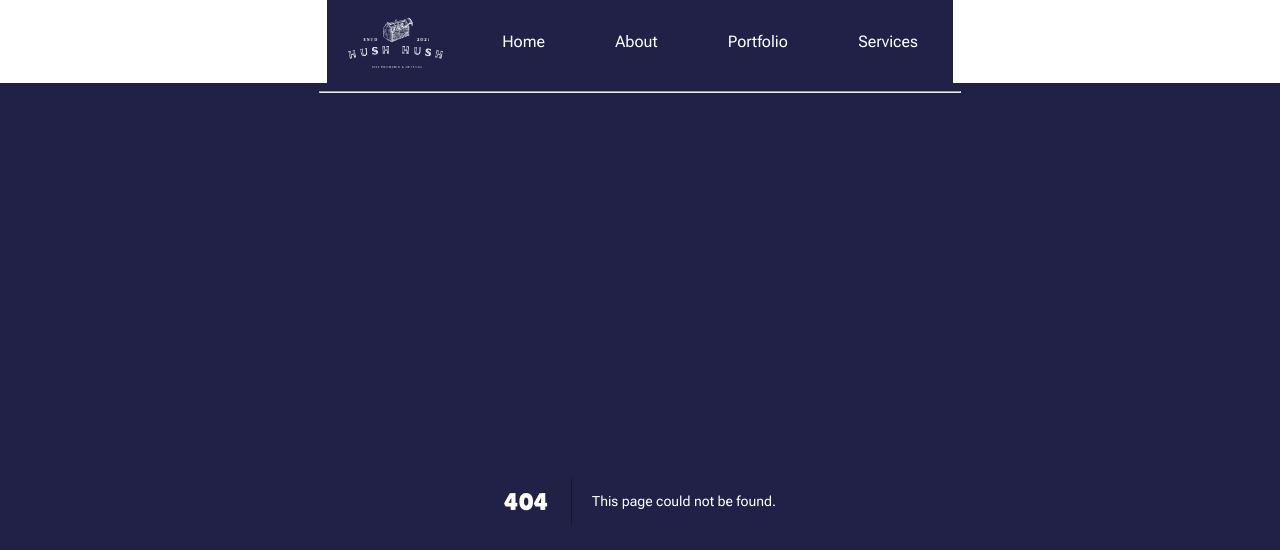
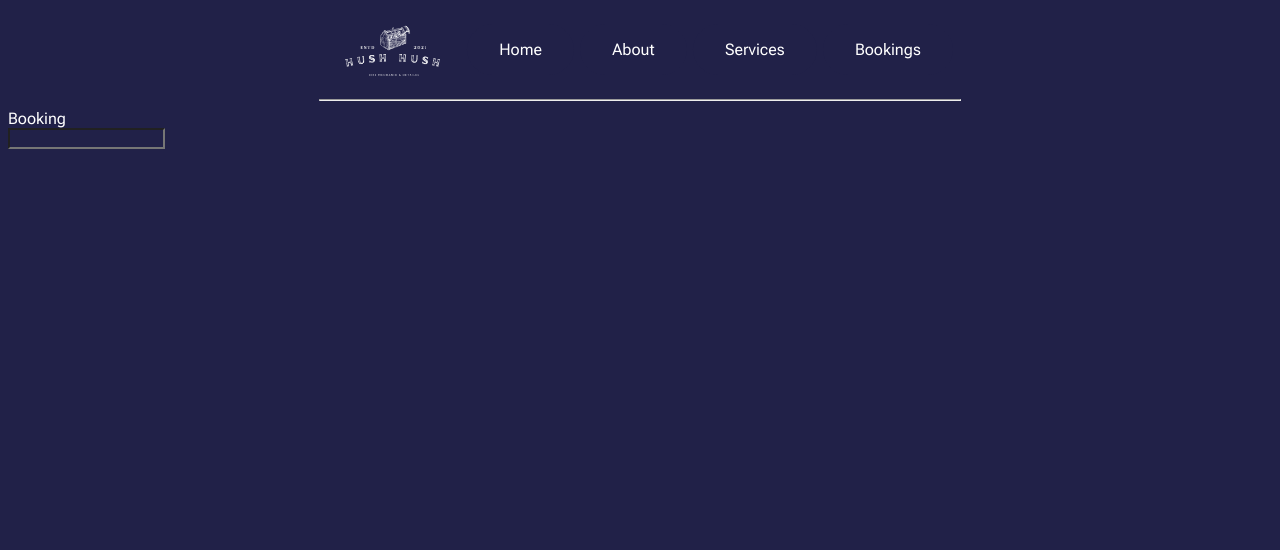
Before and after one commit to kusson/hushv2, a Next.js app: page /booking in a window 1280 px wide. Before the commit this address had no page. Shown: the top 550 px of the page. Built offline with nearby package versions, Linux system fonts and the light colour scheme.

Commit message:
Removed portfolio page and added booking page

```diff
--- /dev/null
+++ b/app/booking/page.jsx
@@ -0,0 +1,17 @@
+import React from 'react'
+import "@styles/booking.css";
+
+//localhost:3000/booking
+
+const Booking = () => {
+  return (
+    <div>
+    Booking
+    <form>
+      <input></input>
+    </form>
+    </div>
+  )
+}
+
+export default Booking;
--- a/components/navbar.jsx
+++ b/components/navbar.jsx
@@ -54,8 +54,8 @@ const Navbar = () => {
             <ul className="navlist" id="navlist">
                 <Link href="/" onClick={autoClose}>Home</Link>
                 <Link href="/about" onClick={autoClose}>About</Link>
-                <Link href="/portfolio" onClick={autoClose}>Portfolio</Link>
                 <Link href="/services" onClick={autoClose}>Services</Link>
+                <Link href="/booking" onClick={autoClose}>Bookings</Link>
             </ul>
 
             {/*burger menu */}
--- a/styles/services.css
+++ b/styles/services.css
@@ -3,6 +3,7 @@
     flex-direction: column;
     justify-content: center;
     padding: 2rem 1rem;
+    margin: 0 auto;
 }
 
 .serviceContainer>hr {
@@ -118,7 +119,7 @@ span {
 
 @media screen and (min-width:640px) {
     .serviceContainer {
-        max-width: 70%;
+        max-width: 700px;
         margin: 0 auto;
     }
 
```
Also changed, not shown: app/portfolio/page.jsx (deleted, +0 -11 lines), styles/booking.css (added).
